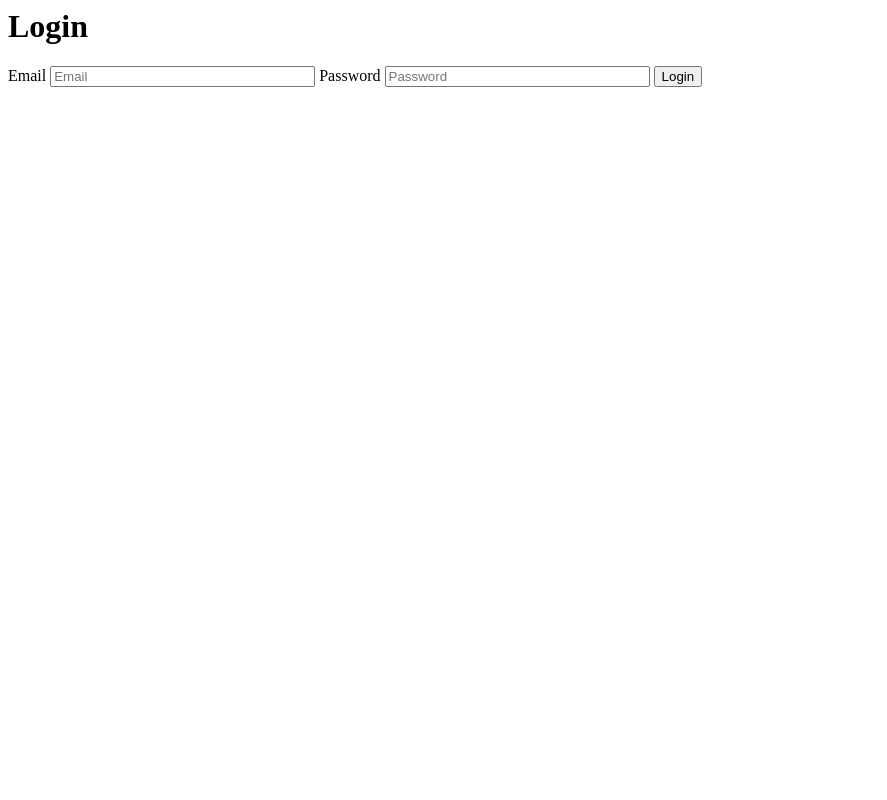
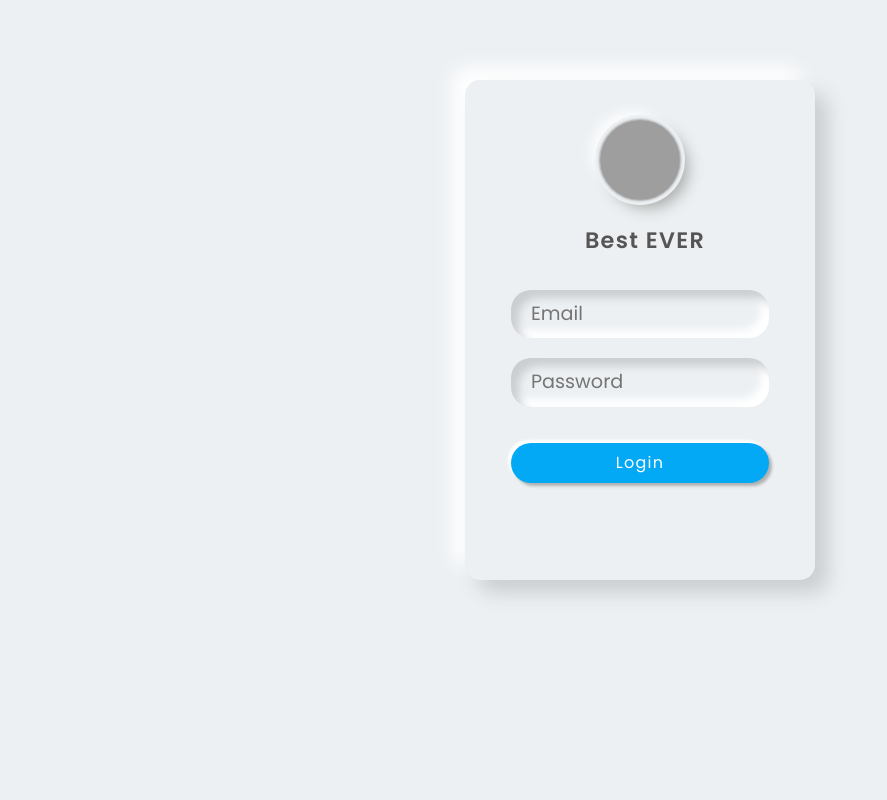
Before and after one commit to star0k/MENUBEST, a Flask app: page /login in a window 1280 px wide. Shown: the whole page, without its empty margins (0-887 px from the left). Run offline with Flask 2, Linux system fonts and the light colour scheme; some libraries are stand-ins or nearby versions; grey boxes are pictures that could not be loaded.

Commit message:
Add files via upload

```diff
--- a/templates/login.html
+++ b/templates/login.html
@@ -1,13 +1,140 @@
 <html>
   <head>
     <title>Login</title>
+    <link
+      href="https://cdn.jsdelivr.net/npm/bootstrap@5.1.3/dist/css/bootstrap.min.css"
+      rel="stylesheet"
+      integrity="sha384-1BmE4kWBq78iYhFldvKuhfTAU6auU8tT94WrHftjDbrCEXSU1oBoqyl2QvZ6jIW3"
+      crossorigin="anonymous"
+    />
+    <script
+      src="https://cdn.jsdelivr.net/npm/bootstrap@5.1.3/dist/js/bootstrap.bundle.min.js"
+      integrity="sha384-ka7Sk0Gln4gmtz2MlQnikT1wXgYsOg+OMhuP+IlRH9sENBO0LRn5q+8nbTov4+1p"
+      crossorigin="anonymous"
+    ></script>
+    <style>
+      @import url("https://fonts.googleapis.com/css2?family=Poppins:wght@300;400;500;600;700;800;900&display=swap");
+
+      * {
+        margin: 0;
+        padding: 0;
+        box-sizing: border-box;
+        font-family: "Poppins", sans-serif;
+      }
+
+      body {
+        background: #ecf0f3;
+      }
+
+      .wrapper {
+        max-width: 350px;
+        min-height: 500px;
+        margin: 80px auto;
+        padding: 40px 30px 30px 30px;
+        background-color: #ecf0f3;
+        border-radius: 15px;
+        box-shadow: 13px 13px 20px #cbced1, -13px -13px 20px #fff;
+      }
+
+      .logo {
+        width: 80px;
+        margin: auto;
+      }
+
+      .logo img {
+        width: 100%;
+        height: 80px;
+        object-fit: cover;
+        border-radius: 50%;
+        box-shadow: 0px 0px 3px #5f5f5f, 0px 0px 0px 5px #ecf0f3,
+          8px 8px 15px #a7aaa7, -8px -8px 15px #fff;
+      }
+
+      .wrapper .name {
+        font-weight: 600;
+        font-size: 1.4rem;
+        letter-spacing: 1.3px;
+        padding-left: 10px;
+        color: #555;
+      }
+
+      .wrapper .form-field input {
+        width: 100%;
+        display: block;
+        border: none;
+        outline: none;
+        background: none;
+        font-size: 1.2rem;
+        color: #666;
+        padding: 10px 15px 10px 10px;
+      }
+
+      .wrapper .form-field {
+        padding-left: 10px;
+        margin-bottom: 20px;
+        border-radius: 20px;
+        box-shadow: inset 8px 8px 8px #cbced1, inset -8px -8px 8px #fff;
+      }
+
+      .wrapper .form-field .fas {
+        color: #555;
+      }
+
+      .wrapper .btn {
+        box-shadow: none;
+        width: 100%;
+        height: 40px;
+        background-color: #03a9f4;
+        color: #fff;
+        border-radius: 25px;
+        box-shadow: 3px 3px 3px #b1b1b1, -3px -3px 3px #fff;
+        letter-spacing: 1.3px;
+      }
+
+      .wrapper .btn:hover {
+        background-color: #039be5;
+      }
+
+      .wrapper a {
+        text-decoration: none;
+        font-size: 0.8rem;
+        color: #03a9f4;
+      }
+
+      .wrapper a:hover {
+        color: #039be5;
+      }
+
+      @media (max-width: 380px) {
+        .wrapper {
+          margin: 30px 20px;
+          padding: 40px 15px 15px 15px;
+        }
+      }
+    </style>
   </head>
   <body>
-    <div class="container">
-      <h1>Login</h1>
-      <form method="POST" action="{{ url_for('login') }}">
-        {{ form.csrf_token }} {{ form.email.label }} {{ form.email(size=30) }}
-        {{ form.password.label }} {{ form.password(size=30) }} {{form.submit}}
+    <div class="wrapper">
+      <div class="logo">
+        <img
+          src="https://sandstormit.com/wp-content/uploads/2021/06/incognito-2231825_960_720-1.png"
+          alt=""
+        />
+      </div>
+      <div class="text-center mt-4 name">Best EVER</div>
+      <form class="p-3 mt-3" method="POST" action="{{ url_for('login') }}">
+        {{ form.csrf_token }}
+        <div class="form-field d-flex align-items-center">
+          <span class="far fa-user"></span>
+          {{ form.email(size=30) }}
+          <!--<input type="text" name="userName" id="userName" placeholder="Username"> -->
+        </div>
+        <div class="form-field d-flex align-items-center">
+          <span class="fas fa-key"></span>
+          {{ form.password(size=30) }}
+          <!--<input type="password" name="password" id="pwd" placeholder="Password"> -->
+        </div>
+        <button id="submit" type="submit" class="btn mt-3">Login</button>
       </form>
     </div>
   </body>
```
Also changed, not shown: templates/admin-panel.html (+8 -3 lines).
